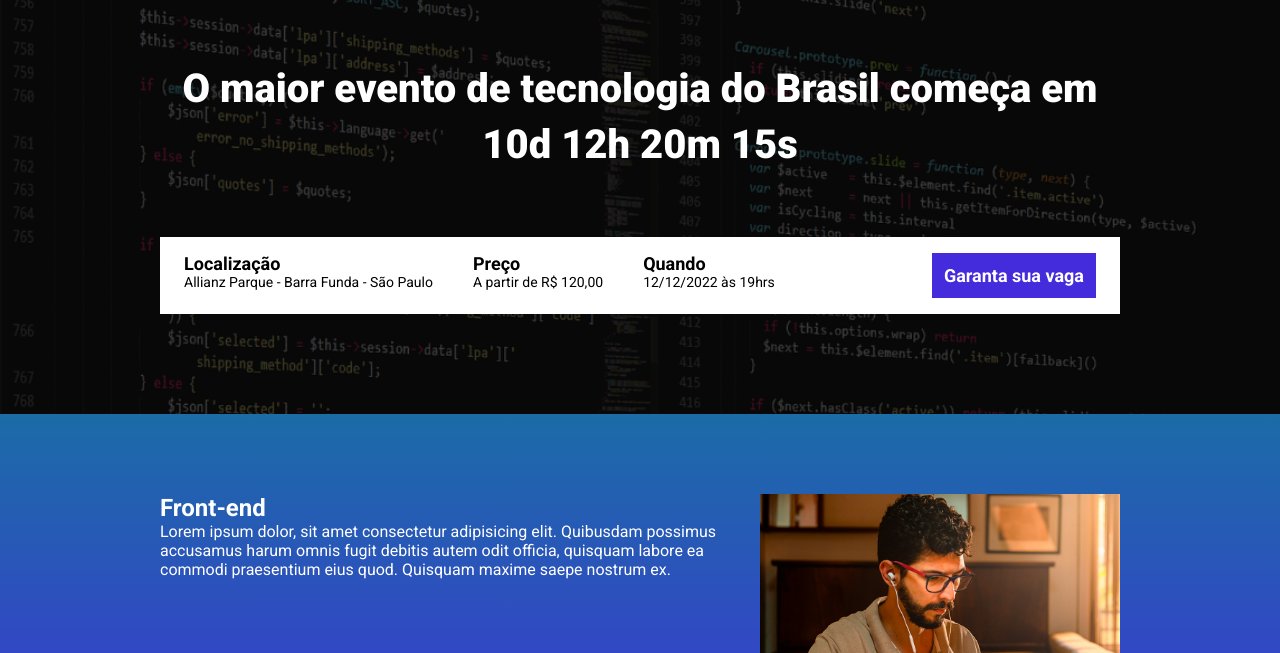
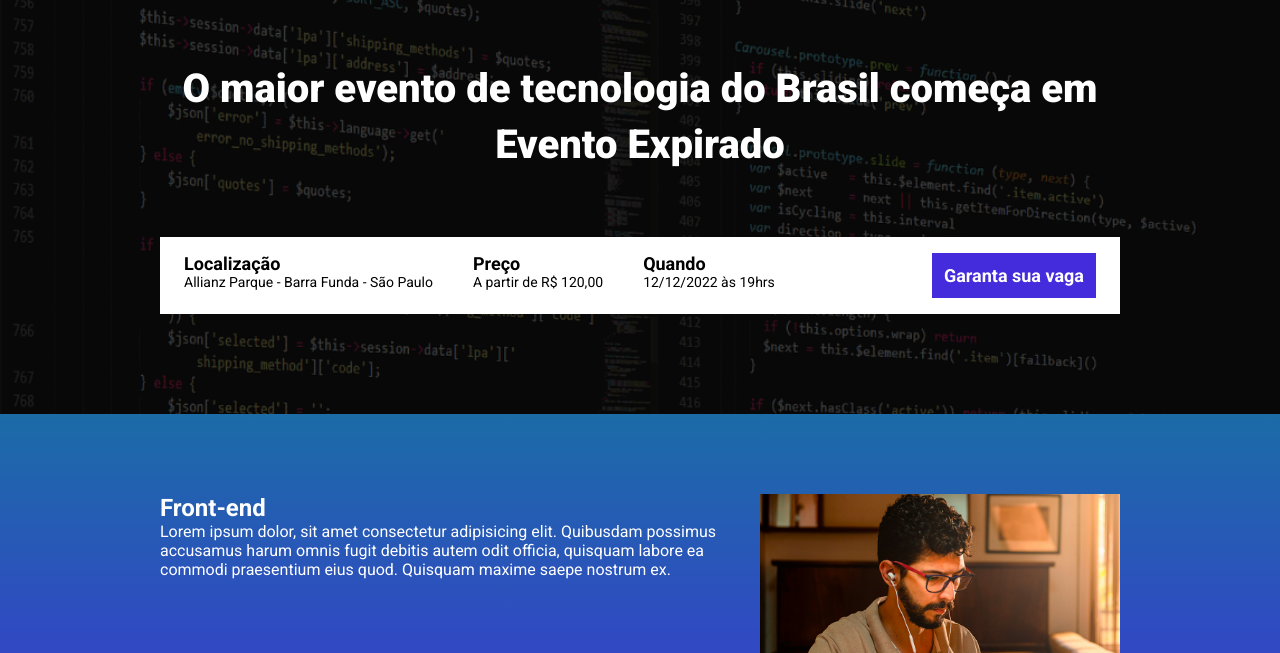
Before and after one commit to PhilipeF/ebac_tech_talks, a website built with Parcel: page src/index.html in a window 1280 px wide. Shown: the part 147-800 px from the top of the page. Built offline with nearby package versions, Linux system fonts and the light colour scheme.

Commit message:
Feat: Desenvolvendo a funcionalidade de contagem regressiva

```diff
--- a/package.json
+++ b/package.json
@@ -1,9 +1,9 @@
 {
   "name": "project-ebac",
   "version": "1.0.0",
-  "main": "index.js",
   "scripts": {
     "dev": "parcel src/index.html src/styles/main.scss src/scripts/main.js",
+    "build": "parcel build src/index.html",
     "test": "echo \"Error: no test specified\" && exit 1"
   },
   "keywords": [],
--- a/src/index.html
+++ b/src/index.html
@@ -19,7 +19,7 @@
         <div class="container">
             <img class="hero__logo" src="./images/ebac_logo.svg" alt="Logo da Ebac">
             <p class="hero__text">
-                O maior evento de tecnologia do Brasil começa em 10d 12h 20m 15s
+                O maior evento de tecnologia do Brasil começa em <span id="contador">10d 12h 20m 15s </span>
             </p>
             <div class="infos-bar">
                 <ul class="infos-bar__infos">
@@ -98,8 +98,8 @@
             <img class="event__image" src="./images/frontend.png" alt="Front-end">
         </div>
     </section>
+
     <script src="https://unpkg.com/aos@next/dist/aos.js"></script>
-
     <script src="scripts/main.js"></script>
 </body>
 
--- a/src/scripts/main.js
+++ b/src/scripts/main.js
@@ -1 +1,26 @@
-  AOS.init();
+AOS.init();
+
+const dataDoEvento = new Date("Jul 15, 2022 19:00:00");
+const timeStampDoEvento = dataDoEvento.getTime();
+
+const constaAsHoras = setInterval(() => {
+  const agora = new Date();
+  const timeStampAtual = agora.getTime();
+
+  const distanciaAteOEvento = timeStampDoEvento - timeStampAtual;
+
+  const diaEmMS = 1000 * 60 * 60 * 24;
+  const horaEmMs = 1000 * 60 * 60;
+  const minutosEmms = 1000 * 60;
+
+  const diasAteOEvento = Math.floor(distanciaAteOEvento / diaEmMS);
+  const horasAteOEvento = Math.floor((distanciaAteOEvento % diaEmMS) / horaEmMs);
+  const minutosAteOEvento = Math.floor((distanciaAteOEvento % horaEmMs) / minutosEmms);
+  const segundosAteOEvento = Math.floor((distanciaAteOEvento % minutosEmms) / 1000);
+
+  document.getElementById('contador').innerHTML = `${diasAteOEvento}d ${horasAteOEvento}h ${minutosAteOEvento}m ${segundosAteOEvento}s`;
+
+  if (distanciaAteOEvento < 0) {
+    document.getElementById('contador').innerHTML = 'Evento Expirado';
+  }
+}, 1000);
```
